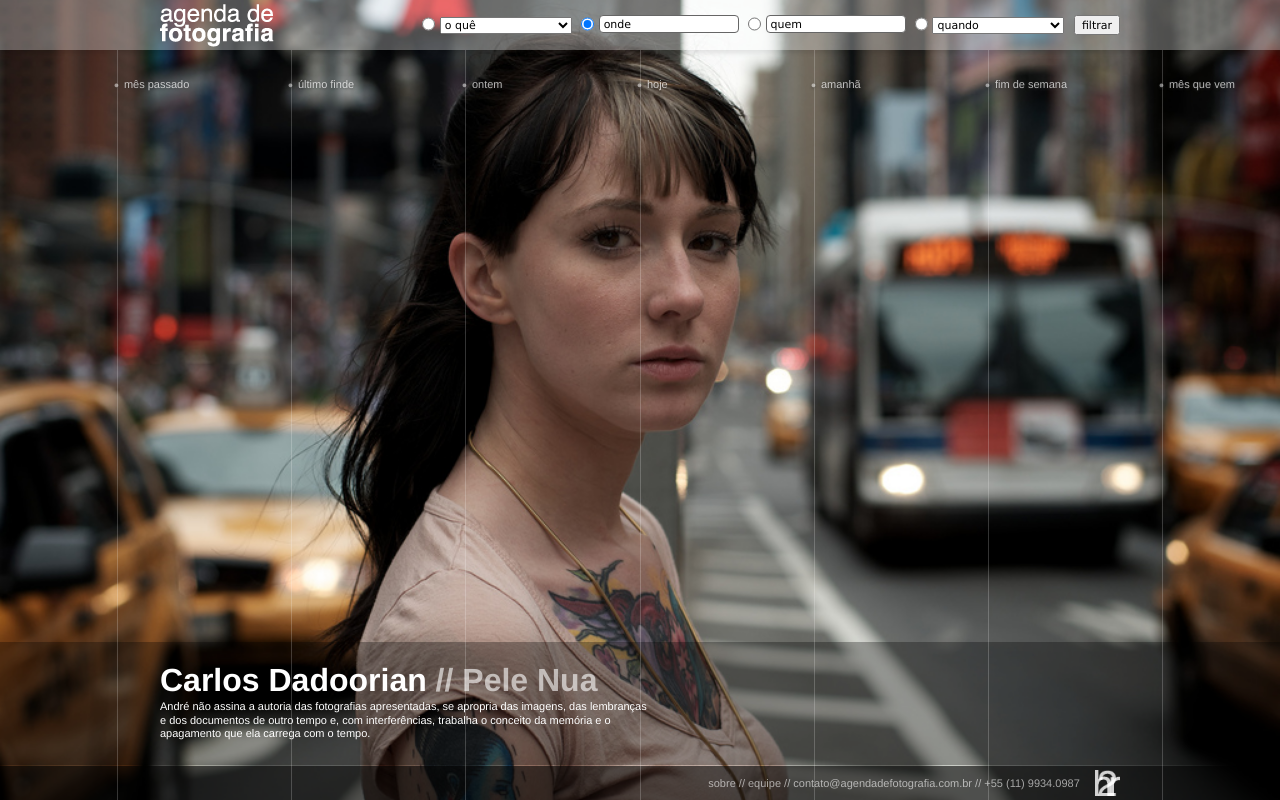
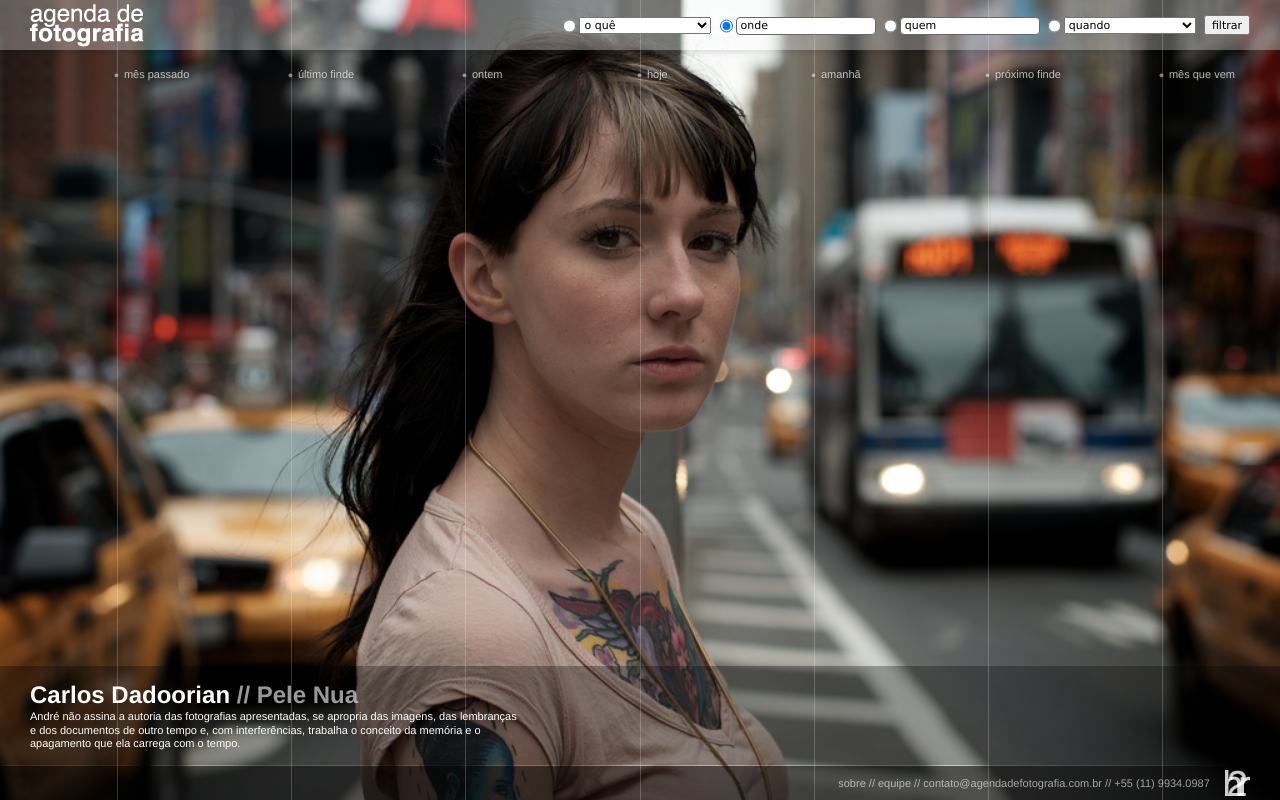
Before and after one commit to mauriciozuardi/h2r, a plain HTML site: page index.html in a window 1280 px wide. Drawn offline with Linux system fonts and the light colour scheme.

Commit message:
Ajustes com a Helena

```diff
--- a/css/style.css
+++ b/css/style.css
@@ -3,32 +3,32 @@ body{
 	background-color: black;
 	font-family: "Helvetica Neue", Helvetica, Arial, "Lucida Grande", sans-serif;
 	color:white;
+	font-size:11px;
 }
-body p{
-	font-size:11px;
+h1{
+	font-size:24px;
 }
 .float{
 	width:100%;
 	float:left;
 }
-.colunaCentral{
+/*.colunaCentral{
 	width:960px;
 	margin:auto;
-/*	background-color:rgba(255,255,255,.3);*/
-}
+}*/
 #interface{
+	min-width:960px;
 	z-index:100;
 }
 #header{
 	background-color:rgba(255,255,255,.3);
 	box-shadow: 0 3px 5px 0px rgba(0,0,0,.1);
-}
-#headerElements{
 	text-align:right;
 }
-#headerElements img{
+#header img{
 	margin-top:4px;
 	float:left;
+	margin-left:30px;
 }
 #footer{
 	position:absolute;
@@ -44,22 +44,22 @@ body p{
 #selectedInfo p{
 	width:490px;
 	line-height:1.2em;
-	margin-bottom:25px;
+	margin-bottom:15px;
+	margin-left:30px;
 }
 #selectedInfo h1{
-	margin-top:20px;
+	margin-top:15px;
 	margin-bottom:-10px;
+	margin-left:30px;
 }
 #selectedInfo h1 em{
 	font-style:normal;
 	color:rgba(255,255,255,.6);
 }
-#selectedInfoElements{
-
-}
 #aboutInfo{
 	background-color:rgba(0,0,0,.6);
 	color:rgba(255,255,255,.6);
+	text-align:right;
 }
 #aboutInfo a{
 	text-decoration:none;
@@ -73,9 +73,7 @@ body p{
 	height:26px;
 	margin-top:-7px;
 	margin-left:15px;
-}
-#aboutInfoElements{
-	text-align:right;
+	margin-right:30px;
 }
 /*============= BG ==============*/
 #bg{
@@ -120,6 +118,7 @@ input[type="text"]{
 }
 button{
 	height:20px;
+	margin-right:30px;
 }
 /*=========== timeline ============*/
 #events{
@@ -167,7 +166,7 @@ button{
 	font-size:14px;
 	vertical-align:-2px;
 	margin-right:5px;
-	line-height:70px;
+	line-height:150px;
 }
 .line{
 	position:absolute;
--- a/index.html
+++ b/index.html
@@ -15,7 +15,6 @@
 <body>
 	<div id="interface">
 		<div id="header" class="float">
-			<div id="headerElements" class="colunaCentral">
 			<img src="./img/logo-agenda-de-fotografia.png" alt="Logo Agenda de Fotografia" />
 			<input type="radio" id="irb" name="rad">
 			<select><option>o quê</option><option>Option 01</option><option>Option 02 Com texto gigantesco e horrorroso, pelamordedeus!</option></select>
@@ -27,18 +26,13 @@
 			<select><option>quando</option><option>Option 01</option><option>Option 02</option></select>
 			<button type="submit">filtrar</button>
 		</div>
-		</div>
 		<div id="footer" class="float">
 			<div id="selectedInfo" class="float">
-				<div id="selectedInfoElements" class="colunaCentral">
 				<h1>Carlos Dadoorian<em> // Pele Nua</em></h1>
 				<p>André não assina a autoria das fotografias apresentadas, se apropria das imagens, das lembranças e dos documentos de outro tempo e, com interferências, trabalha o conceito da memória e o apagamento que ela carrega com o tempo.</p>
 			</div>
-			</div>
 			<div id="aboutInfo" class="float">
-				<div id="aboutInfoElements" class="colunaCentral">
 				<p><a href"#">sobre</a> // <a href"#">equipe</a> // <a href"#">contato@agendadefotografia.com.br</a> // <a href"#">+55 (11) 9934.0987</a><img src="./img/logo-h2r.png" alt="Logo h2r" /></p>
-				</div>
 			</div>
 		</div>
 	</div>
--- a/js/script.js
+++ b/js/script.js
@@ -22,7 +22,7 @@ function resizeBg(){
 
 function drawTimeline(){
 	//trata os nomes e atualiza a quantidade de linhas
-	tlLabels_str = 'mês passado,último finde,ontem,hoje,amanhã,fim de semana,mês que vem';
+	tlLabels_str = 'mês passado,último finde,ontem,hoje,amanhã,próximo finde,mês que vem';
 	tlLabels_str = tlLabels_str.replace(/ /g, '&nbsp;'); // afeta todas as instancias do caractere entre //g
 	timelineLabels = tlLabels_str.split(',');
 	nLinhas = timelineLabels.length;
@@ -34,8 +34,9 @@ function drawTimeline(){
 	}
 
 	//ajusta a altura das linhas
-	$('.line').css('top', $('#header').height());
-	$('.line').css('height', $(window).height() - $('#header').height());
+	// $('.line').css('top', $('#header').height());
+	// $('.line').css('height', $(window).height() - $('#header').height());
+	$('.line').css('height', $(window).height());
 
 	//posiciona as linhas no eixo x
 	ajustaLinhas();
@@ -43,8 +44,9 @@ function drawTimeline(){
 
 function resizeTimeline(){
 	//ajusta altura da linha
-	$('.line').css('top', $('#header').height());
-	$('.line').css('height', $(window).height() - $('#header').height());
+	// $('.line').css('top', $('#header').height());
+	// $('.line').css('height', $(window).height() - $('#header').height());
+	$('.line').css('height', $(window).height());
 
 	//ajusta posição x das linhas
 	ajustaLinhas();
@@ -55,7 +57,8 @@ function ajustaLinhas(){
 	for(var i=0; i<nLinhas; i++){
 		var str = '.line.l' + i;
 		var element = $(str);
-		var step = (($(window).width() - (2*safeMargin))/nLinhas);
+		var w = Math.max(960, $(window).width());
+		var step = ((w - (2*safeMargin))/nLinhas);
 		var position = Math.floor(safeMargin + i * step + (step/2));
 		element.css('left', position);
 	}
```
Lines whose indentation alone changed are shown as unchanged.
